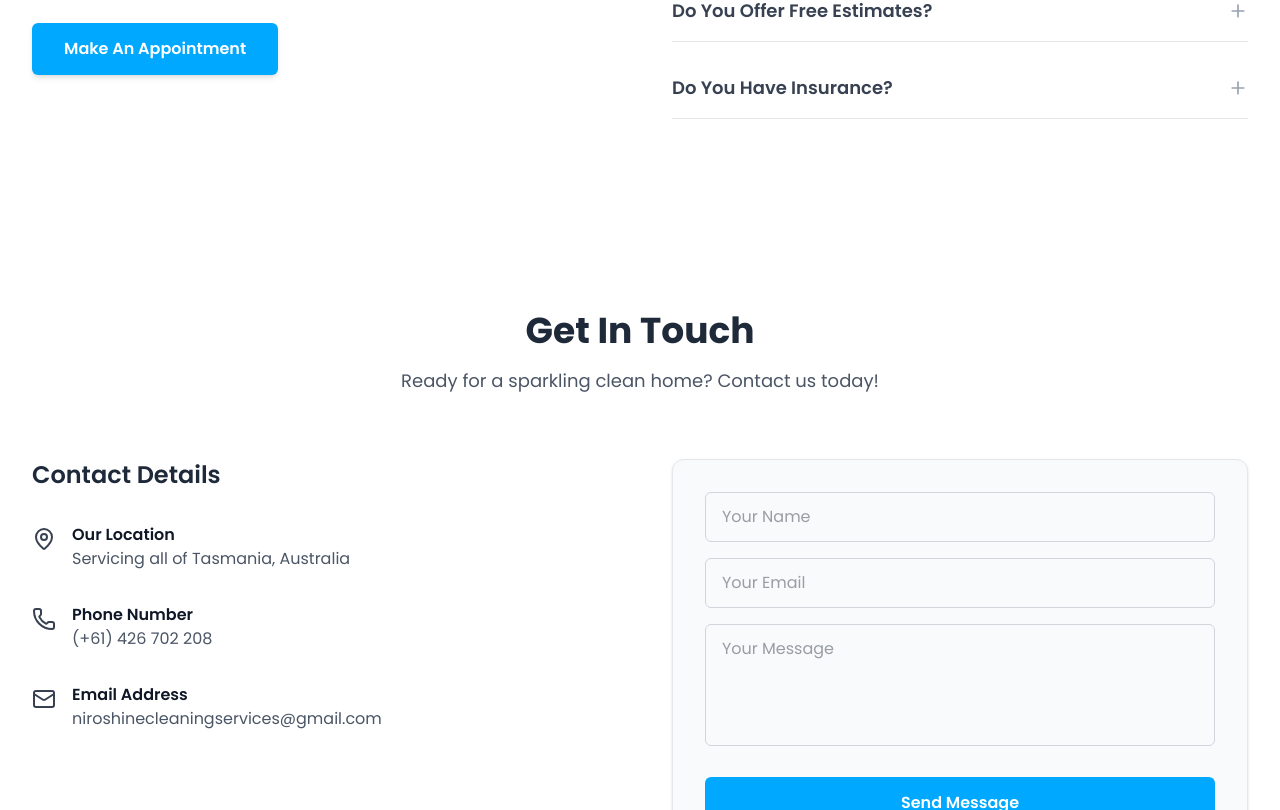
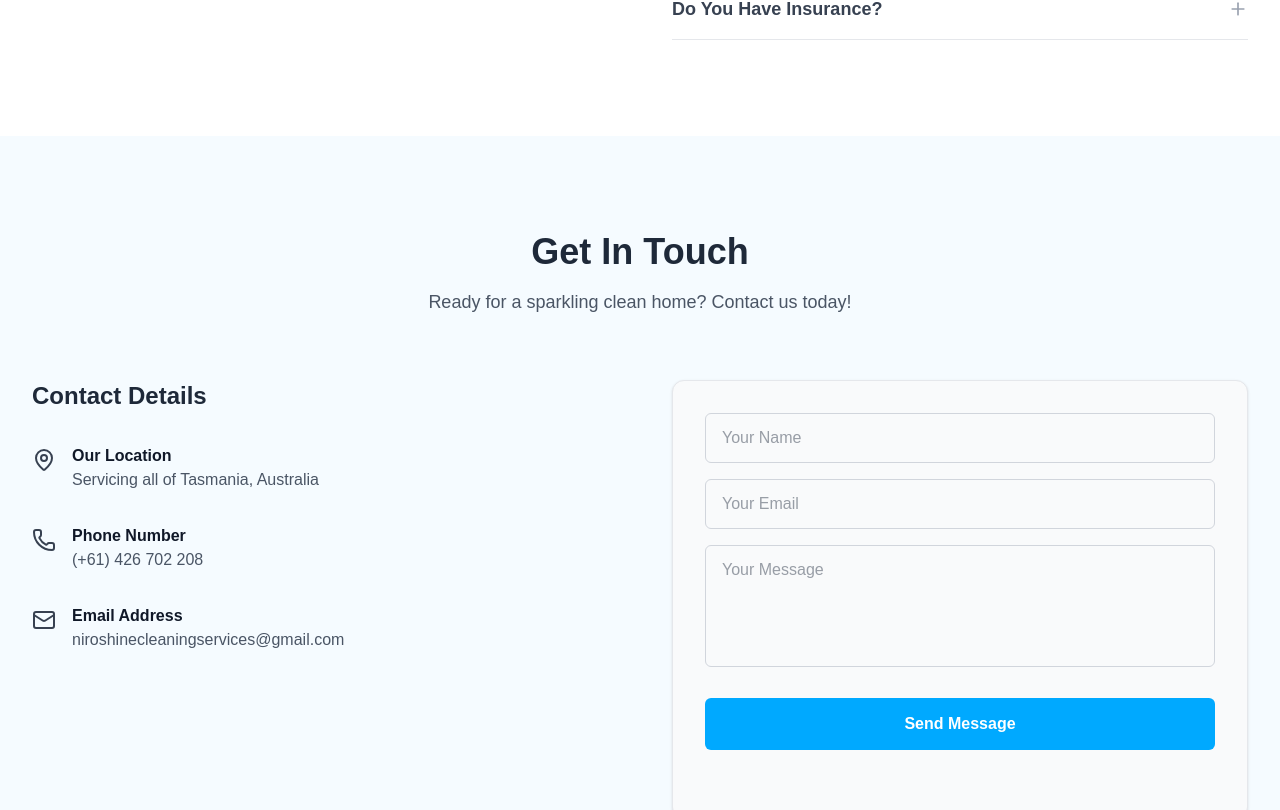
Before and after one commit to ThimeshMnk/Niroshine, a Next.js app: page / in a window 1280 px wide. Shown: the part 4230-5040 px from the top of the page. Built offline with nearby package versions, Linux system fonts and the light colour scheme.

Commit message:
modified

```diff
--- a/app/layout.tsx
+++ b/app/layout.tsx
@@ -29,7 +29,7 @@ export default function RootLayout({
 }>) {
   return (
     <html lang="en">
-      <body className={`${poppins.className} bg-white antialiased overflow-x-hidden`}>
+      <body className="bg-white antialiased overflow-x-hidden">
         <Header />
         <main className="w-full overflow-hidden">
           {children}
--- a/components/sections/Contact.tsx
+++ b/components/sections/Contact.tsx
@@ -11,13 +11,10 @@ const Contact = () => {
     event.preventDefault();
     setResult("Sending....");
 
-    // 1. CRITICAL FIX: Save the form reference BEFORE the await
-    // 'event.currentTarget' is lost after the async operation finishes
     const form = event.currentTarget;
 
     const formData = new FormData(form);
 
-    // Your actual access key
     formData.append("access_key", "46952a24-8fbc-4360-bfc0-b9cf67aa4c0d");
 
     try {
@@ -30,21 +27,19 @@ const Contact = () => {
 
       if (data.success) {
         setResult("Form Submitted Successfully");
-        // 2. Use the saved 'form' variable to reset
         form.reset();
       } else {
         console.log("Error", data);
         setResult(data.message);
       }
     } catch (error) {
-      console.error("Form Error:", error); // This logs the actual error to console
+      console.error("Form Error:", error);
       setResult("Something went wrong. Please try again.");
     }
   };
 
   return (
-    // 1. FIXED: Removed 'px-16'. Used py-12 px-4 for mobile, ramping up on larger screens.
-    <section id="contact" className="py-12 md:py-24 bg-white">
+    <section id="contact" className="py-12 md:py-24 bg-[#F5FBFF]">
       <div className="container mx-auto px-4 sm:px-6 lg:px-8">
 
         <FadeIn direction="down" className="text-center mb-12 md:mb-16">
@@ -54,16 +49,13 @@ const Contact = () => {
           </p>
         </FadeIn>
 
-        {/* Grid: Stacks on mobile, 2 columns on tablet/desktop */}
         <div className="grid grid-cols-1 md:grid-cols-2 gap-12 lg:gap-16 items-start">
 
-          {/* Contact Info Side */}
            <FadeIn direction="right">
             <div className="space-y-8">
               <h3 className="text-2xl font-semibold text-gray-800">Contact Details</h3>
 
               <div className="flex items-start space-x-4">
-                {/* shrink-0 ensures icon stays full size even if text wraps */}
                 <MapPin className="h-6 w-6 text-niro-accent mt-1 shrink-0" />
                 <div>
                   <h4 className="font-semibold text-gray-900">Our Location</h4>
@@ -83,7 +75,6 @@ const Contact = () => {
                 <Mail className="h-6 w-6 text-niro-accent mt-1 shrink-0" />
                 <div>
                   <h4 className="font-semibold text-gray-900">Email Address</h4>
-                  {/* 2. FIXED: 'break-all' prevents long email from breaking mobile layout */}
                   <p className="text-gray-600 break-all">
                     niroshinecleaningservices@gmail.com
                   </p>
@@ -97,7 +88,6 @@ const Contact = () => {
             <div className="bg-gray-50 p-6 md:p-8 rounded-xl border border-gray-200 shadow-sm">
               <form onSubmit={onSubmit}>
                 <div className="space-y-4">
-                  {/* 3. FIXED: Increased padding (py-3) for better touch targets */}
                   <input
                     type="text"
                     name="name"
--- a/next.config.ts
+++ b/next.config.ts
@@ -5,7 +5,6 @@ const nextConfig: NextConfig = {
 
   // basePath: '/Niroshine',
 
-  trailingSlash: true,
 
   images: {
     unoptimized: true,
```
